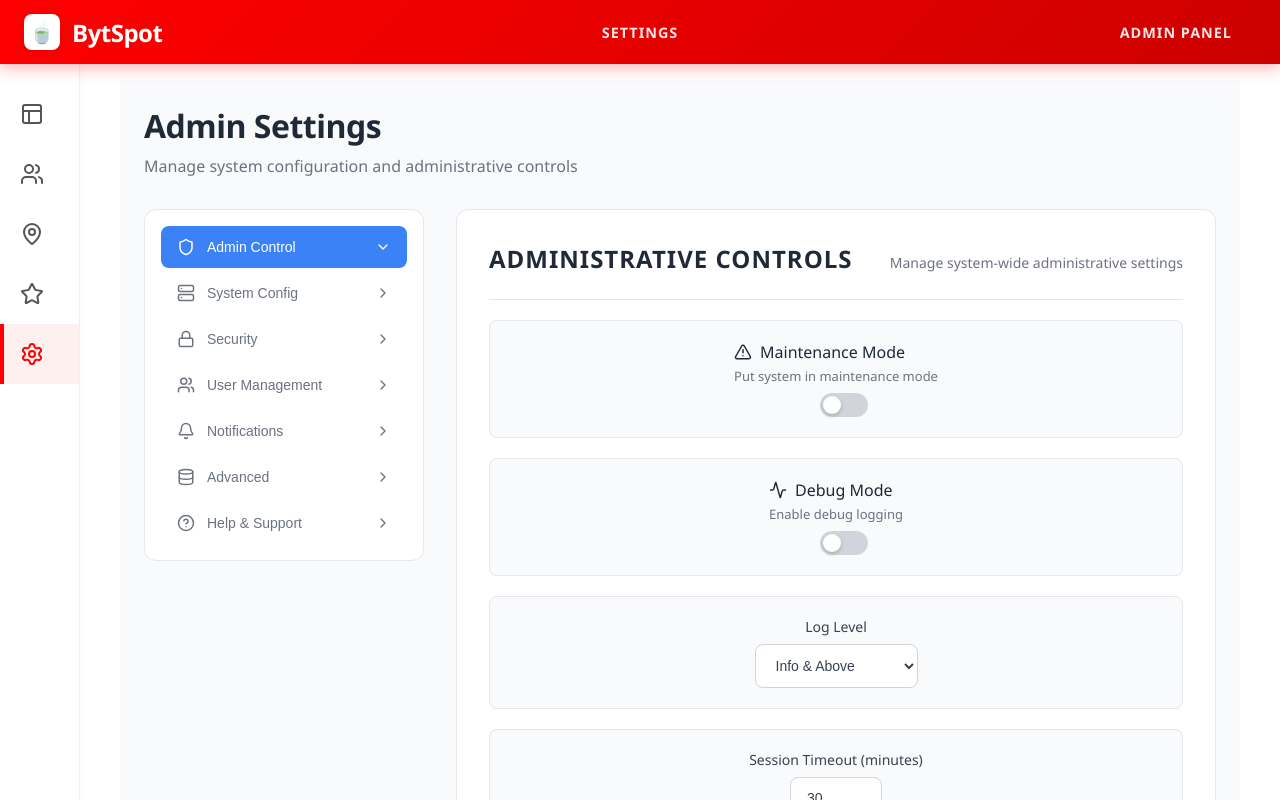
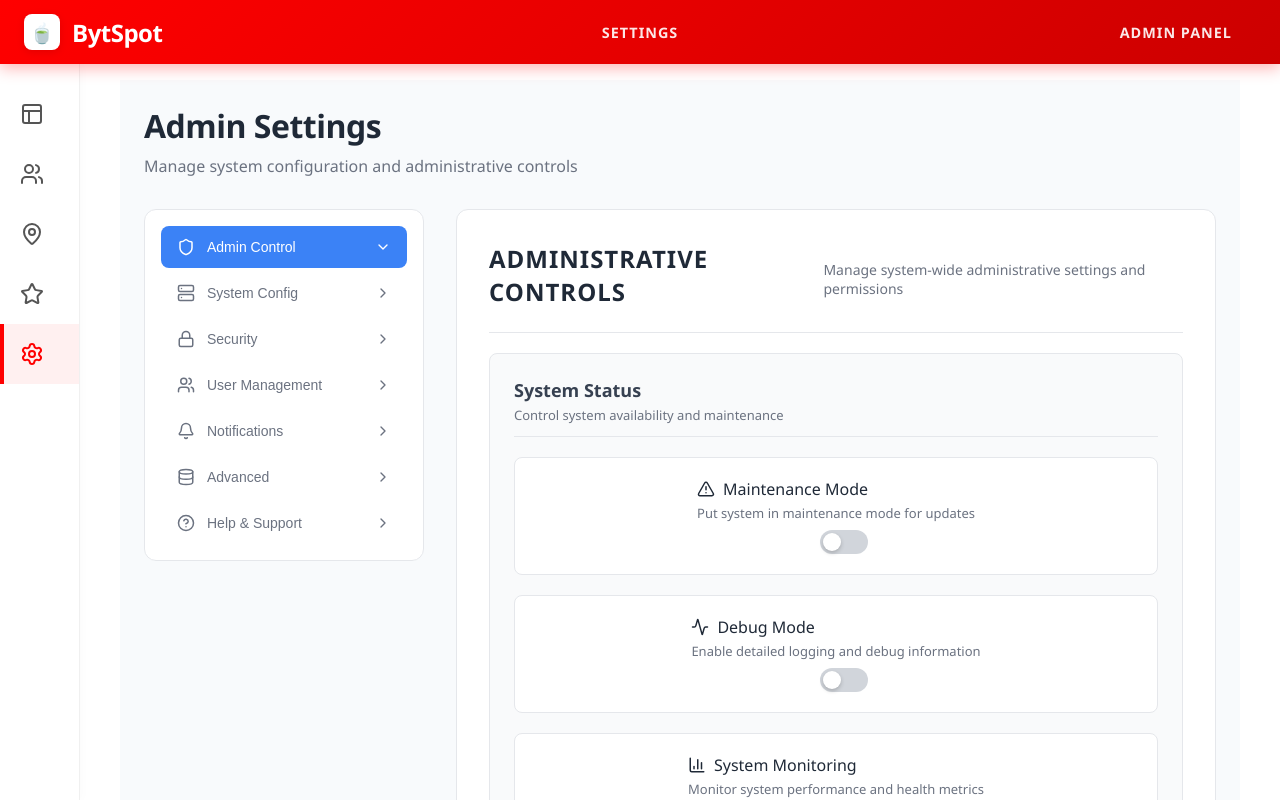
Before and after one commit to Sinxn-coder/chai-in, a React (Vite) app: page / in a window 1280 px wide. Both pictures are taken after a click on the item 39 px from the left and 354 px from the top of the page. Shown: the top 800 px of the page. Built offline with nearby package versions, Linux system fonts and the light colour scheme.

Commit message:
Restructure Admin Control section with organized categories and improved layout

```diff
--- a/src/SettingsPage.css
+++ b/src/SettingsPage.css
@@ -115,6 +115,34 @@
   margin: 0;
 }
 
+/* Subsections */
+.settings-subsection {
+  margin-bottom: 32px;
+  padding: 24px;
+  background: #f9fafb;
+  border: 1px solid #e5e7eb;
+  border-radius: 8px;
+}
+
+.subsection-header {
+  margin-bottom: 20px;
+  padding-bottom: 12px;
+  border-bottom: 1px solid #e5e7eb;
+}
+
+.subsection-header h3 {
+  font-size: 18px;
+  font-weight: 600;
+  color: #374151;
+  margin: 0 0 4px 0;
+}
+
+.subsection-header p {
+  font-size: 13px;
+  color: #6b7280;
+  margin: 0;
+}
+
 /* Settings Grid */
 .settings-grid {
   display: grid;
@@ -173,14 +201,14 @@
   align-items: center;
   justify-content: space-between;
   padding: 20px;
-  background: #f9fafb;
+  background: white;
   border: 1px solid #e5e7eb;
   border-radius: 8px;
   transition: all 0.2s ease;
 }
 
 .setting-item:hover {
-  background: #f3f4f6;
+  background: #f9fafb;
   border-color: #d1d5db;
 }
 
@@ -407,6 +435,10 @@
     grid-template-columns: 1fr;
   }
 
+  .settings-subsection {
+    padding: 20px;
+  }
+
   .help-cards {
     grid-template-columns: 1fr;
   }
@@ -434,6 +466,10 @@
     font-size: 20px;
   }
 
+  .settings-subsection {
+    padding: 16px;
+  }
+
   .nav-tabs {
     gap: 2px;
   }
--- a/src/SettingsPage.jsx
+++ b/src/SettingsPage.jsx
@@ -254,9 +254,15 @@ export default function SettingsPage() {
             <div className="settings-section">
               <div className="section-header">
                 <h2>Administrative Controls</h2>
-                <p>Manage system-wide administrative settings</p>
+                <p>Manage system-wide administrative settings and permissions</p>
               </div>
 
+              {/* System Status */}
+              <div className="settings-subsection">
+                <div className="subsection-header">
+                  <h3>System Status</h3>
+                  <p>Control system availability and maintenance</p>
+                </div>
                 <div className="settings-list">
                   <div className="setting-item">
                     <div className="setting-info">
@@ -264,7 +270,7 @@ export default function SettingsPage() {
                         <AlertTriangle size={18} />
                         <span>Maintenance Mode</span>
                       </div>
-                    <p>Put system in maintenance mode</p>
+                      <p>Put system in maintenance mode for updates</p>
                     </div>
                     <label className="toggle-switch">
                       <input
@@ -282,7 +288,7 @@ export default function SettingsPage() {
                         <Activity size={18} />
                         <span>Debug Mode</span>
                       </div>
-                    <p>Enable debug logging</p>
+                      <p>Enable detailed logging and debug information</p>
                     </div>
                     <label className="toggle-switch">
                       <input
@@ -295,6 +301,33 @@ export default function SettingsPage() {
                   </div>
 
                   <div className="setting-item">
+                    <div className="setting-info">
+                      <div className="setting-header">
+                        <BarChart3 size={18} />
+                        <span>System Monitoring</span>
+                      </div>
+                      <p>Monitor system performance and health metrics</p>
+                    </div>
+                    <label className="toggle-switch">
+                      <input
+                        type="checkbox"
+                        checked={adminSettings.systemMonitoring}
+                        onChange={() => handleToggle('admin', 'systemMonitoring')}
+                      />
+                      <span className="toggle-slider"></span>
+                    </label>
+                  </div>
+                </div>
+              </div>
+
+              {/* Logging Configuration */}
+              <div className="settings-subsection">
+                <div className="subsection-header">
+                  <h3>Logging Configuration</h3>
+                  <p>Configure system logging and monitoring</p>
+                </div>
+                <div className="settings-grid">
+                  <div className="setting-item">
                     <label>Log Level</label>
                     <select
                       value={adminSettings.logLevel}
@@ -306,8 +339,51 @@ export default function SettingsPage() {
                       <option value="info">Info & Above</option>
                       <option value="debug">Debug & Above</option>
                     </select>
+                    <small>Set minimum level of logs to record</small>
                   </div>
 
+                  <div className="setting-item">
+                    <label>Backup Frequency</label>
+                    <select
+                      value={adminSettings.backupFrequency}
+                      onChange={(e) => handleInputChange('admin', 'backupFrequency', e.target.value)}
+                      className="setting-input"
+                    >
+                      <option value="hourly">Hourly</option>
+                      <option value="daily">Daily</option>
+                      <option value="weekly">Weekly</option>
+                      <option value="monthly">Monthly</option>
+                    </select>
+                    <small>How often to create system backups</small>
+                  </div>
+
+                  <div className="setting-item">
+                    <div className="setting-info">
+                      <div className="setting-header">
+                        <Trash2 size={18} />
+                        <span>Auto Cleanup</span>
+                      </div>
+                      <p>Automatically clean up old logs and temporary files</p>
+                    </div>
+                    <label className="toggle-switch">
+                      <input
+                        type="checkbox"
+                        checked={adminSettings.autoCleanup}
+                        onChange={() => handleToggle('admin', 'autoCleanup')}
+                      />
+                      <span className="toggle-slider"></span>
+                    </label>
+                  </div>
+                </div>
+              </div>
+
+              {/* Security Policies */}
+              <div className="settings-subsection">
+                <div className="subsection-header">
+                  <h3>Security Policies</h3>
+                  <p>Configure authentication and access control</p>
+                </div>
+                <div className="settings-grid">
                   <div className="setting-item">
                     <label>Session Timeout (minutes)</label>
                     <input
@@ -345,15 +421,16 @@ export default function SettingsPage() {
                       <option value="medium">Medium (8+ chars, mixed case)</option>
                       <option value="strong">Strong (8+ chars, mixed case, numbers, symbols)</option>
                     </select>
+                    <small>Set minimum password requirements</small>
                   </div>
 
                   <div className="setting-item">
                     <div className="setting-info">
                       <div className="setting-header">
                         <Key size={18} />
-                      <span>Two-Factor Auth</span>
+                        <span>Two-Factor Authentication</span>
                       </div>
-                    <p>Require 2FA for admin accounts</p>
+                      <p>Require 2FA for all admin accounts</p>
                     </div>
                     <label className="toggle-switch">
                       <input
@@ -364,7 +441,16 @@ export default function SettingsPage() {
                       <span className="toggle-slider"></span>
                     </label>
                   </div>
+                </div>
+              </div>
 
+              {/* API Configuration */}
+              <div className="settings-subsection">
+                <div className="subsection-header">
+                  <h3>API Configuration</h3>
+                  <p>Configure API access and rate limiting</p>
+                </div>
+                <div className="settings-grid">
                   <div className="setting-item">
                     <label>API Rate Limit (requests/hour)</label>
                     <input
@@ -377,55 +463,6 @@ export default function SettingsPage() {
                     />
                     <small>Limit API requests per admin per hour</small>
                   </div>
-
-                <div className="setting-item">
-                  <label>Backup Frequency</label>
-                  <select
-                    value={adminSettings.backupFrequency}
-                    onChange={(e) => handleInputChange('admin', 'backupFrequency', e.target.value)}
-                    className="setting-input"
-                  >
-                    <option value="hourly">Hourly</option>
-                    <option value="daily">Daily</option>
-                    <option value="weekly">Weekly</option>
-                    <option value="monthly">Monthly</option>
-                  </select>
-                </div>
-
-                <div className="setting-item">
-                  <div className="setting-info">
-                    <div className="setting-header">
-                      <Trash2 size={18} />
-                      <span>Auto Cleanup</span>
-                    </div>
-                    <p>Automatically clean up old logs and temp files</p>
-                  </div>
-                  <label className="toggle-switch">
-                    <input
-                      type="checkbox"
-                      checked={adminSettings.autoCleanup}
-                      onChange={() => handleToggle('admin', 'autoCleanup')}
-                    />
-                    <span className="toggle-slider"></span>
-                  </label>
-                </div>
-
-                <div className="setting-item">
-                  <div className="setting-info">
-                    <div className="setting-header">
-                      <BarChart3 size={18} />
-                      <span>System Monitoring</span>
-                    </div>
-                    <p>Monitor system performance and health</p>
-                  </div>
-                  <label className="toggle-switch">
-                    <input
-                      type="checkbox"
-                      checked={adminSettings.systemMonitoring}
-                      onChange={() => handleToggle('admin', 'systemMonitoring')}
-                    />
-                    <span className="toggle-slider"></span>
-                  </label>
                 </div>
               </div>
             </div>
```
Lines whose indentation alone changed are shown as unchanged.
